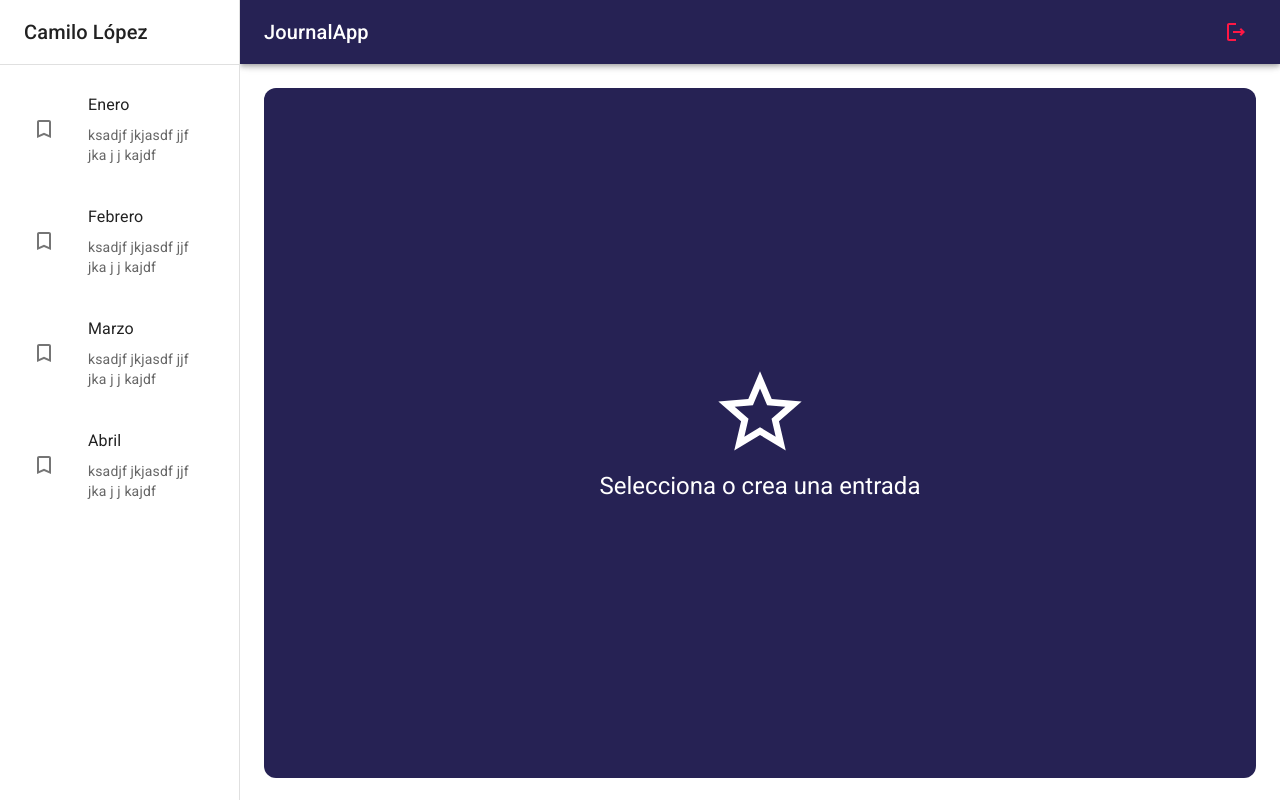
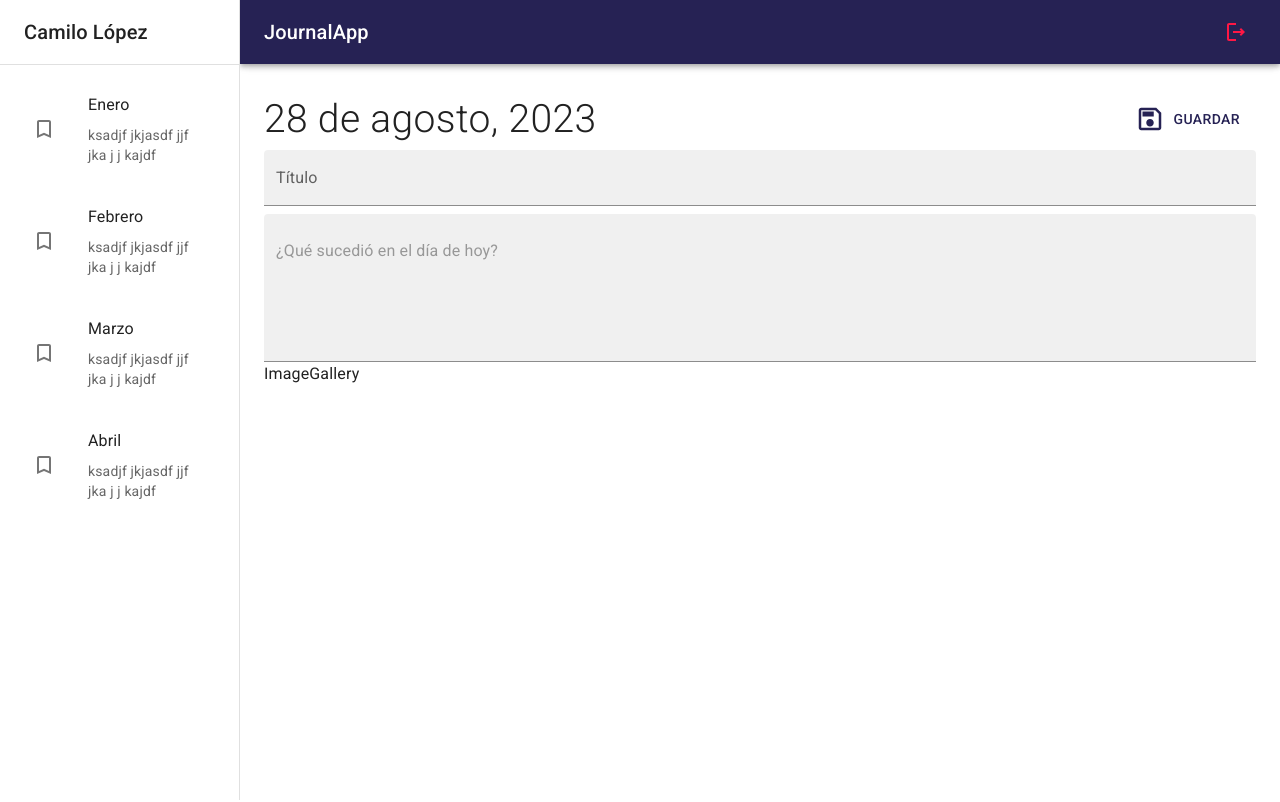
Before and after one commit to Newflaree/react-journal-app, a React (Vite) app: page / in a window 1280 px wide. Built offline with nearby package versions, Linux system fonts and the light colour scheme.

Commit message:
NoteView

```diff
--- /dev/null
+++ b/src/journal/components/ImageGallery.jsx
@@ -0,0 +1,5 @@
+export const ImageGallery = () => {
+  return (
+    <>ImageGallery</>
+  )
+}
--- a/src/journal/components/index.js
+++ b/src/journal/components/index.js
@@ -1,2 +1,3 @@
 export * from './Navbar';
 export * from './SideBar';
+export * from './ImageGallery';
--- a/src/journal/pages/JournalPage.jsx
+++ b/src/journal/pages/JournalPage.jsx
@@ -1,12 +1,14 @@
 import { Typography } from '@mui/material';
 import { JournalLayout } from '../layout/JournalLayout';
-import {NothingSelectedView} from '../views';
+import {NoteView, NothingSelectedView} from '../views';
 
 export const JournalPage = () => {
   return (
     <JournalLayout>
+      {/*
       <NothingSelectedView />
-      { /* NoteView */ }
+          */}
+      <NoteView />
     </JournalLayout>
   )
 }
--- /dev/null
+++ b/src/journal/views/NoteView.jsx
@@ -0,0 +1,61 @@
+import { SaveOutlined } from '@mui/icons-material';
+import { Button, Grid, TextField, Typography } from '@mui/material';
+// Components
+import { ImageGallery } from '../components';
+
+export const NoteView = () => {
+  return (
+    <Grid
+      container
+      direction='row'
+      justifyContent='space-between'
+      alignItems='center'
+      sx={{ mb: 1 }}
+    >
+      <Grid item>
+        <Typography
+          fontSize={ 39 }
+          fontWeight='light'
+        >
+          28 de agosto, 2023
+        </Typography>
+      </Grid>
+
+      <Grid item>
+        <Button
+          color='primary'
+          sx={{ padding: 2 }}
+        >
+          <SaveOutlined
+            sx={{
+              fontSize: 30,
+              mr: 1
+            }}
+          />
+            Guardar
+        </Button>
+      </Grid>
+
+      <Grid container>
+        <TextField
+          type='text'
+          variant='filled'
+          fullWidth
+          placeholder='Ingrese un titulo'
+          label='Título'
+          sx={{ border: 'none', mb: 1 }}
+        />
+        <TextField
+          type='text'
+          variant='filled'
+          fullWidth
+          multiline
+          placeholder='¿Qué sucedió en el día de hoy?'
+          minRows={ 5 }
+        />
+
+        <ImageGallery />
+      </Grid>
+    </Grid>
+  )
+}
--- a/src/journal/views/index.js
+++ b/src/journal/views/index.js
@@ -1 +1,2 @@
 export * from './NothingSelectedView';
+export * from './NoteView';
```
